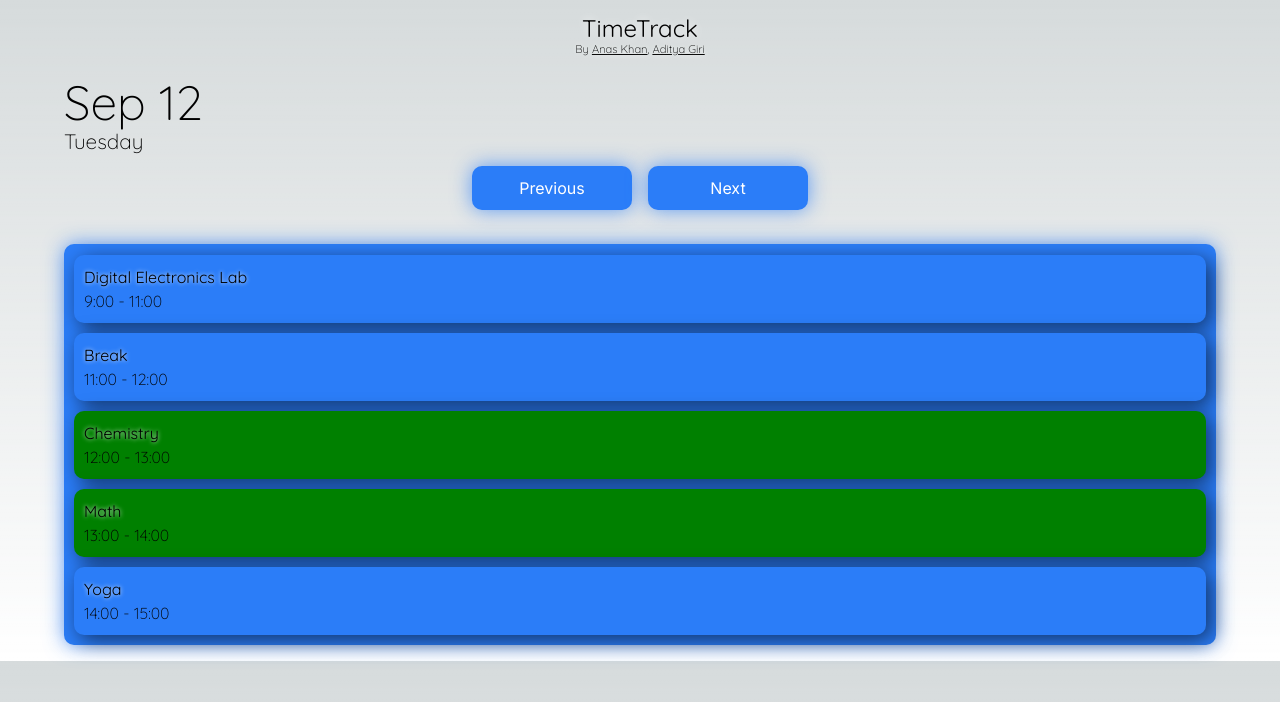
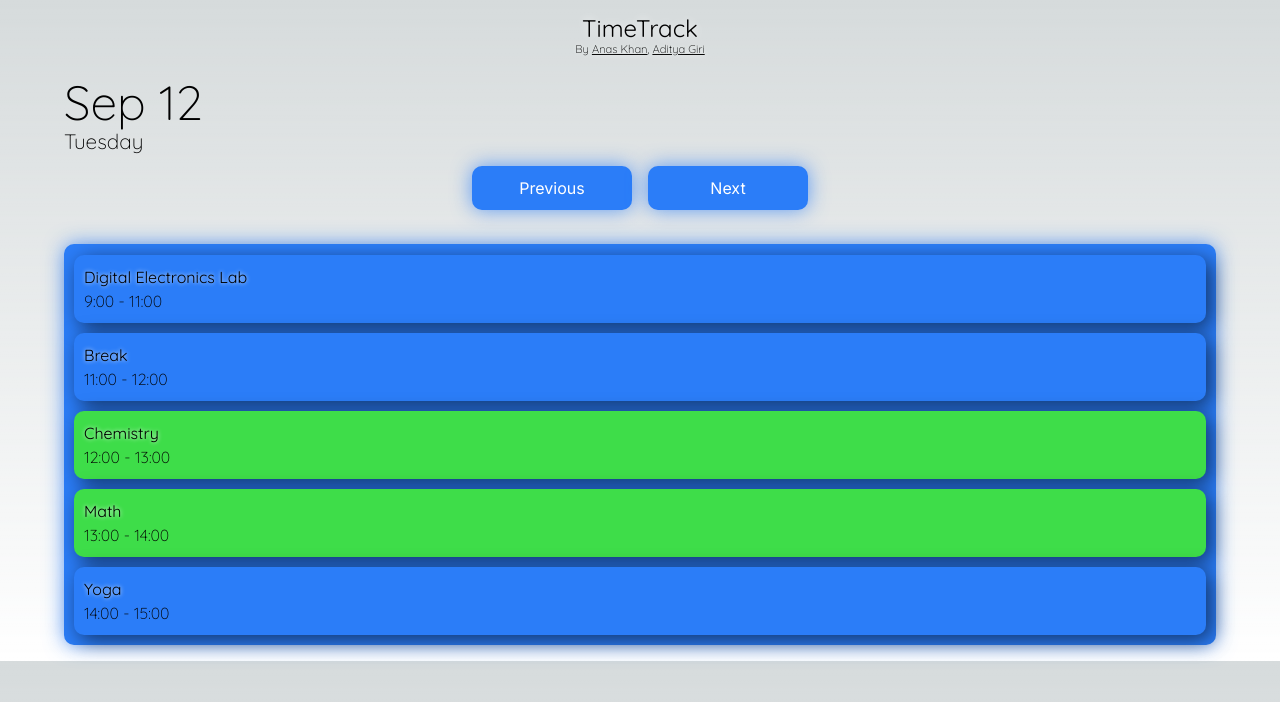
Before and after one commit to Xyncross1111/timetrack, a Next.js app: page / in a window 1280 px wide. Shown: the top 702 px of the page. Built offline with nearby package versions, Linux system fonts and the light colour scheme.

Commit message:
minor changes

```diff
--- a/app/class/class.css
+++ b/app/class/class.css
@@ -16,12 +16,10 @@
     padding: 10px;
     font-family: QuickSandLight;
 }
-
-.active {
-    background-color: green;
-
-}
 .classes h2{
     font-family: QuickSandRegular;
     text-shadow: 0px 0px 4px #ffffff;
 }
+.active {
+    background-color: #3edd49;
+}
--- a/db/classlist.json
+++ b/db/classlist.json
@@ -73,7 +73,7 @@
         {
           "key" : "1",
           "name" : "Digital Electronics",
-          "timeStart" : "9:00",
+          "timeStart" : "6:00",
           "timeEnd" : "10:00"
         },
         {
```
